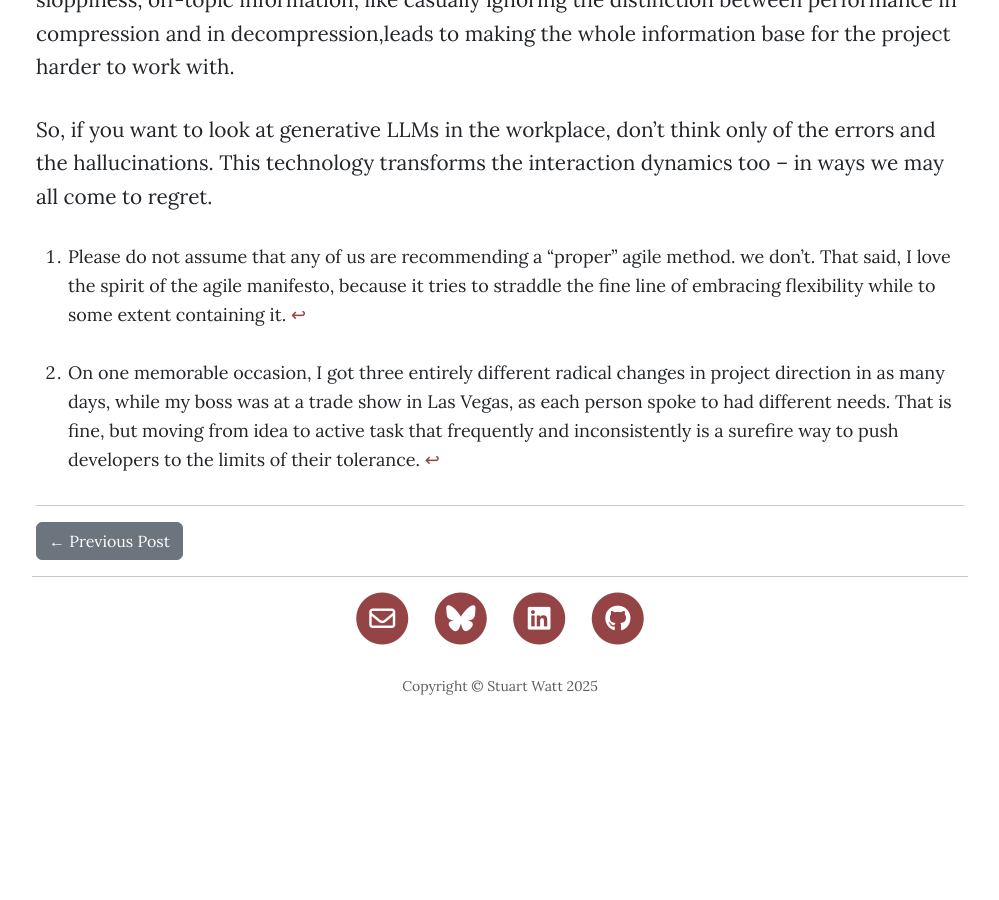
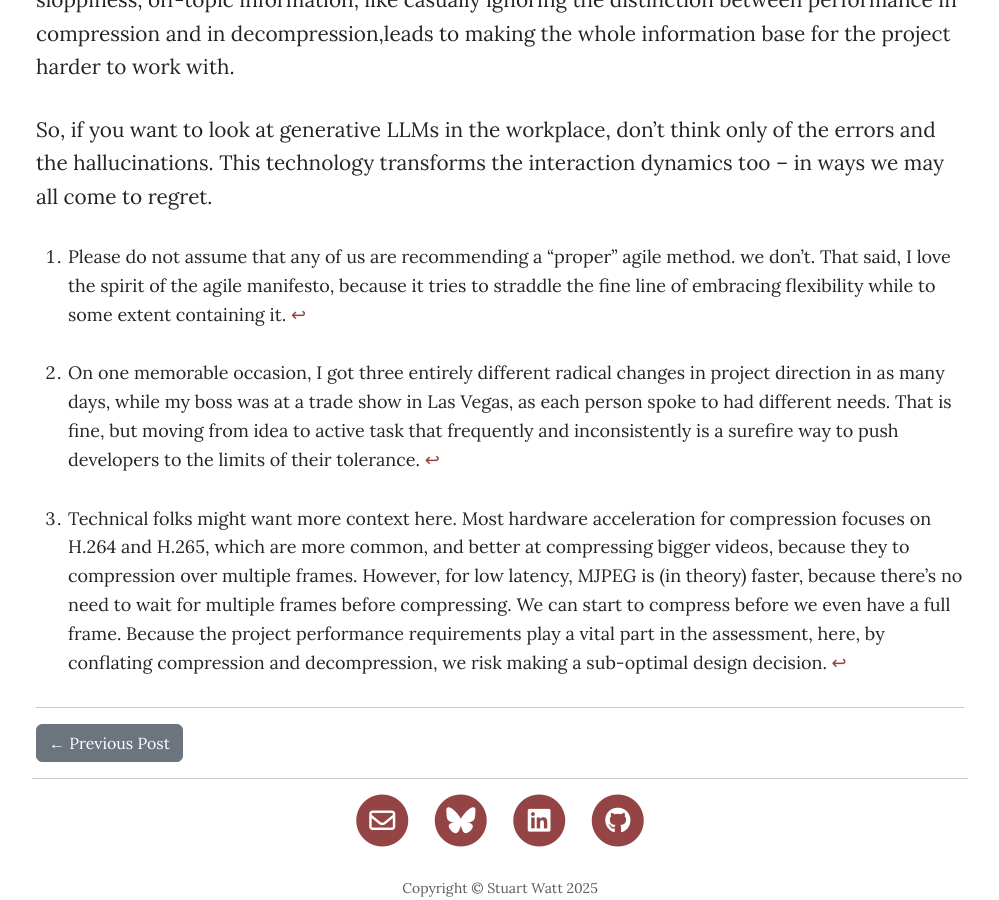
Before and after one commit to morungos/morungos.github.io, a Jekyll site: the page built from _posts/2025-08-17-management.md, in a window 1280 px wide and 900 px high, scrolled down 6020 px. Shown: the whole window, without its empty margins (140-1139 px from the left). Built offline with Jekyll 4.4.1, drawn with Linux system fonts in a browser that asks for light colours; before the commit the page ends 6717 px from its top, so only the background shows below that; some of the changed text lies outside the part shown.

Commit message:
added a footnote

```diff
--- a/_posts/2025-08-17-management.md
+++ b/_posts/2025-08-17-management.md
@@ -108,7 +108,17 @@ which benchmarks virtual reality apps on smartphones.
 
 Problem is, these benchmarks are for *decompression*, which often does have hardware
 acceleration. Hardware acceleration for MJPEG *compression* is a completely different
-issue, and the computational challenges are much more significant.
+issue, and the computational challenges are much more significant[^MJPEG].
+
+[^MJPEG]: Technical folks might want more context here. Most hardware
+    acceleration for compression focuses on H.264 and H.265, which are more
+    common, and better at compressing bigger videos, because they to compression
+    over multiple frames. However, for low latency, MJPEG is (in theory) faster,
+    because there's no need to wait for multiple frames before compressing. We
+    can start to compress before we even have a full frame. Because the project
+    performance requirements play a vital part in the assessment, here, by
+    conflating compression and decompression, we risk making a sub-optimal
+    design decision.
 
 Is this hallucination? Not really -- the information is correct, in a different
 context. It is more like missing the point. Within information retrieval, it
```
